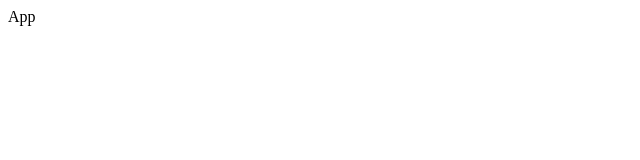
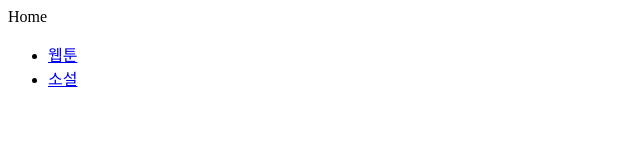
Before and after one commit to steve0312/sesac-java, a React (Vite) app in the folder React/my-webtoon/: page / in a window 1280 px wide. Shown: the top 160 px of the page, without its empty margins (0-640 px from the left). Built offline with nearby package versions, Linux system fonts and the light colour scheme.

Commit message:
1112 실습 : index, Home, WebtoonLayout, NovelLayout 컴포넌트 추가 / App 컴포넌트 수정

```diff
--- a/React/my-webtoon/src/App.jsx
+++ b/React/my-webtoon/src/App.jsx
@@ -1,7 +1,11 @@
-import React from 'react'
+import React from 'react';
+import { RouterProvider } from 'react-router-dom';
+import router from './router';
 
 export default function App() {
   return (
-    <div>App</div>
-  )
+    <>
+      <RouterProvider router={router}></RouterProvider>
+    </>
+  );
 }
--- /dev/null
+++ b/React/my-webtoon/src/layouts/NovelLayout.jsx
@@ -0,0 +1,7 @@
+import React from 'react'
+
+export default function NovelLayout() {
+  return (
+    <div>NovelLayout</div>
+  )
+}
--- /dev/null
+++ b/React/my-webtoon/src/layouts/WebtoonLayout.jsx
@@ -0,0 +1,5 @@
+import React from 'react';
+
+export default function WebtoonLayout() {
+  return <div>WebtoonLayout</div>;
+}
--- /dev/null
+++ b/React/my-webtoon/src/pages/Home.jsx
@@ -0,0 +1,21 @@
+import React from 'react';
+import { Link } from 'react-router-dom';
+
+export default function Home() {
+  return (
+    <>
+      <div>Home</div>
+      <ul>
+        {/* <li>
+          <Link to="/">홈</Link>
+        </li> */}
+        <li>
+          <Link to="/webtoon">웹툰</Link>
+        </li>
+        <li>
+          <Link to="/novel">소설</Link>
+        </li>
+      </ul>
+    </>
+  );
+}
--- /dev/null
+++ b/React/my-webtoon/src/router/index.jsx
@@ -0,0 +1,21 @@
+import { createBrowserRouter } from 'react-router-dom';
+import Home from '../pages/Home';
+import WebtoonLayout from '../layouts/WebtoonLayout';
+import NovelLayout from '../layouts/NovelLayout';
+
+const router = createBrowserRouter([
+  {
+    path: '/',
+    element: <Home />,
+  },
+  {
+    path: '/webtoon',
+    element: <WebtoonLayout />,
+  },
+  {
+    path: '/novel',
+    element: <NovelLayout />,
+  },
+]);
+
+export default router;
```
